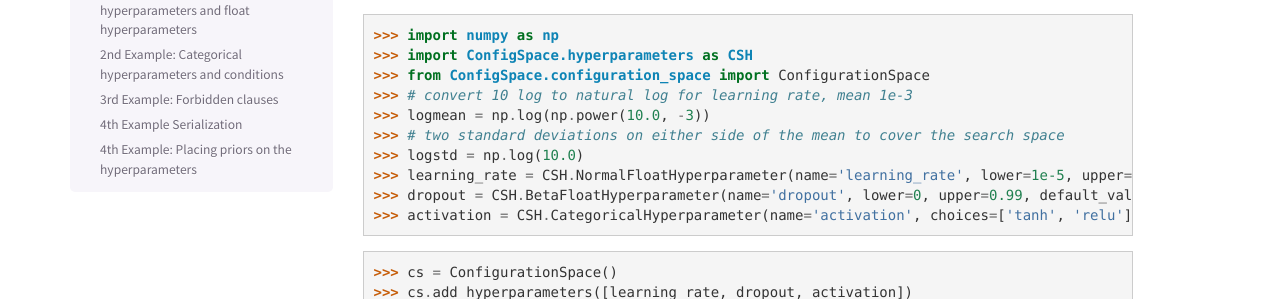
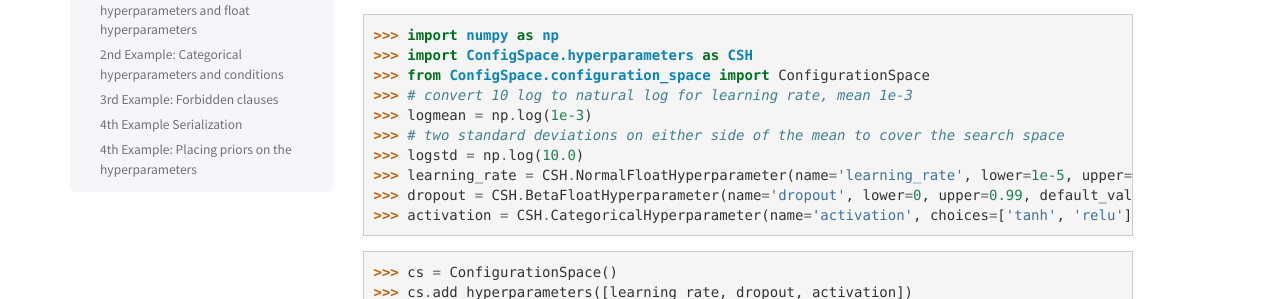
Before and after one commit to automl/ConfigSpace, a Sphinx documentation site: the page built from docs/source/User-Guide.rst, in a window 1280 px wide and 900 px high, scrolled down 4243 px. Shown: the part 153-452 px from the top of the window. Built offline with Sphinx 7.4.7, drawn with Linux system fonts in a browser that asks for light colours; the version number could not be read and is left out.

Commit message:
Added numpydoc docstrings for pdf and fixed a change in user guide

```diff
--- a/docs/source/User-Guide.rst
+++ b/docs/source/User-Guide.rst
@@ -256,7 +256,7 @@ Consider the case of optimizing the accuracy of an MLP with three hyperparameter
 >>> import ConfigSpace.hyperparameters as CSH
 >>> from ConfigSpace.configuration_space import ConfigurationSpace
 >>> # convert 10 log to natural log for learning rate, mean 1e-3
->>> logmean = np.log(np.power(10.0, -3))
+>>> logmean = np.log(1e-3)
 >>> # two standard deviations on either side of the mean to cover the search space
 >>> logstd = np.log(10.0)
 >>> learning_rate = CSH.NormalFloatHyperparameter(name='learning_rate', lower=1e-5, upper=1e-1, default_value=1e-3, mu=logmean, sigma=logstd, log=True)
```
Also changed, not shown: 1 other file.
